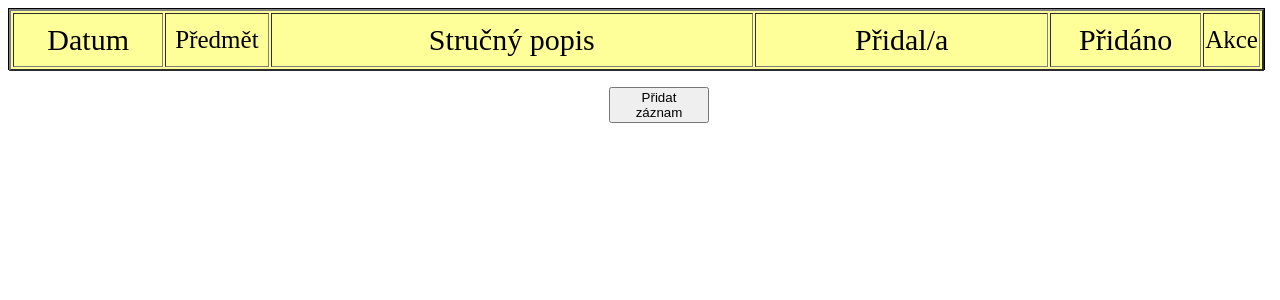
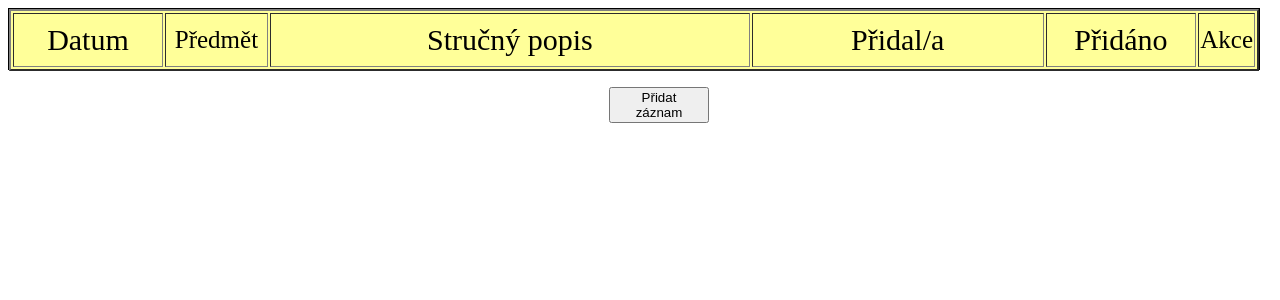
Before and after one commit to HonzaSTECH/Online-Ukolnicek, a PHP site: page /HTML.html in a window 1280 px wide. Shown: the top 300 px of the page. Run offline with PHP 8.4, Linux system fonts and the light colour scheme.

Commit message:
Changing size oh the "home" element has been repaired.

```diff
--- a/CSS.css
+++ b/CSS.css
@@ -1,7 +1,7 @@
 #home{
 	border: 1px solid black;
 	background-color: #FFFF99;
-	width: 1255px;
+	width: 1250px;
 	height: 60px;
 }
 #form{
--- a/JS.js
+++ b/JS.js
@@ -14,7 +14,7 @@ window.onload = function ()
 		evt.preventDefault();
 		recordCount++;
 		document.getElementById("form").style.display = "none";
-		document.getElementById("home").style.height = ((recordCount * 52) + 60) + "px";
+		document.getElementById("home").style.height = ((recordCount * 56) + 60) + "px";
 
 		var records = document.getElementById("data");
 		var rw = document.createElement("tr");
```
